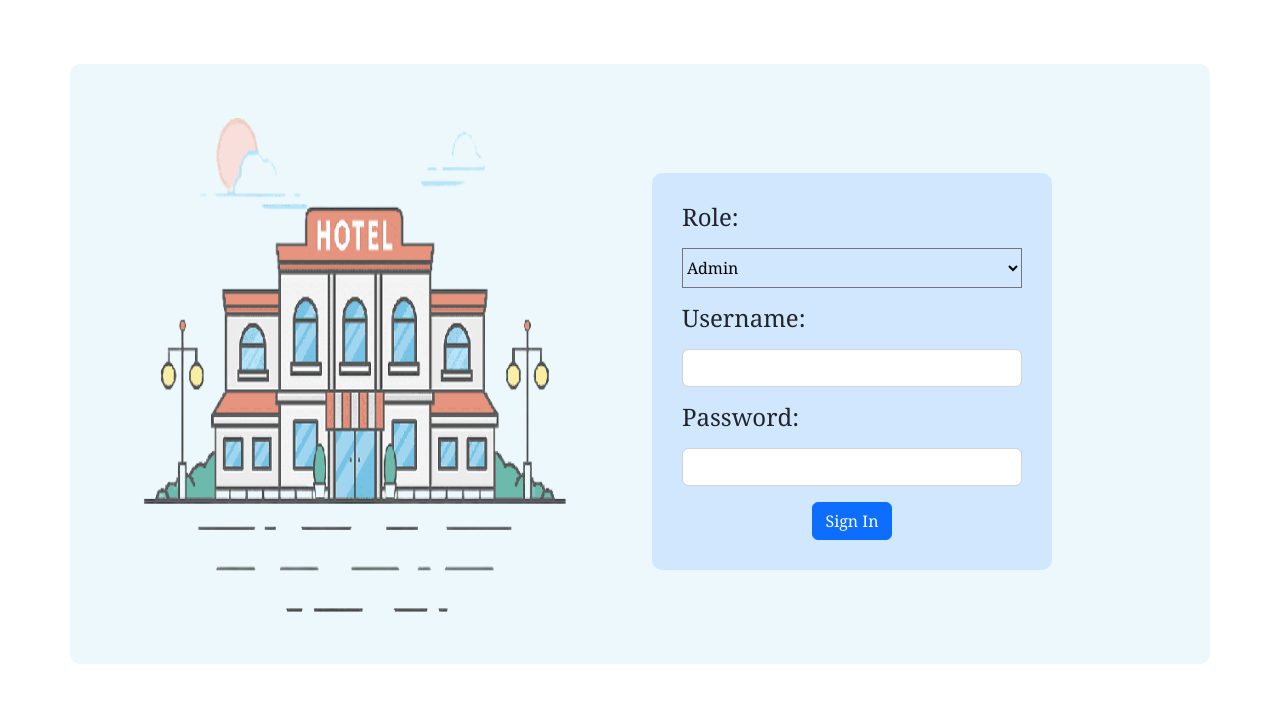
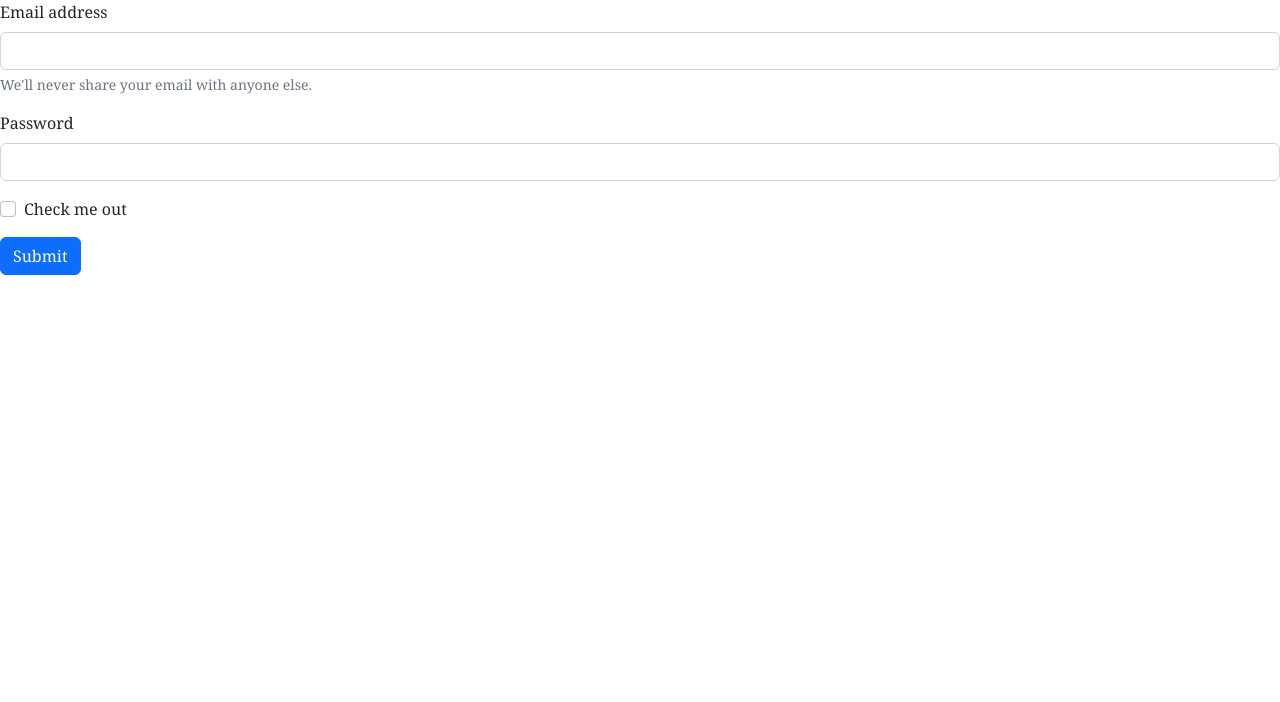
Before and after one commit to Shreya010tech/Frontend, a React (Create React App) app: page /CheckedIn in a window 1280 px wide. Before the commit this address led to /Home. Shown: the top 702 px of the page. Built offline with nearby package versions, Linux system fonts and the light colour scheme.

Commit message:
Added New CheckedIn File For Testing

```diff
--- a/src/App.js
+++ b/src/App.js
@@ -9,8 +9,8 @@ import Profile from "./components/Profile";
 import Reservation from "./components/Reservation";
 import ReservationConfirmation from "./components/ReservationConfirmation";
 import RoomAvailability from "./components/RoomAvailability";
-import CheckIn from "./components/checkin";
-
+import CheckedIn from "./components/CheckedIn";
+import CheckIn from "./components/CheckIn";
 const App = () => {
   return (
     <>
@@ -30,6 +30,7 @@ const App = () => {
         <Route exact path="/Application" element={<Application />} />
         <Route exact path="/Notice" element={<Notice />} />
         <Route exact path="/CheckIn" element={<CheckIn />} />
+        <Route exact path="/CheckedIn" element={<CheckedIn />} />
         <Route path="*" element={<Navigate to="/Home" replace />} />
       </Routes>
     </>
--- a/src/Main.css
+++ b/src/Main.css
@@ -1,5 +1,6 @@
 body {
   font-family: Georgia !important;
+  overflow-y: scroll!important;
 }
 
 #HomeCss {
@@ -119,6 +120,7 @@ body {
   border-radius: 50%;
   background: rgba(255, 0, 0, 0.5);
   padding: 8px;
+  cursor:pointer;
 }
 
 .roomcircleyellow {
@@ -128,6 +130,7 @@ body {
   border-radius: 50%;
   background: rgba(255, 255, 0, 0.5);
   padding: 8px;
+  cursor:pointer;
 }
 
 .roomcirclegreen {
@@ -137,6 +140,7 @@ body {
   border-radius: 50%;
   background: rgba(0, 255, 0, 0.5);
   padding: 8px;
+  cursor:pointer;
 }
 
 .imgformfix {
--- /dev/null
+++ b/src/components/CheckedIn.jsx
@@ -0,0 +1,49 @@
+import React from "react";
+
+const CheckedIn = () => {
+  return (
+    <div>
+      <form>
+        <div className="mb-3">
+          <label for="exampleInputEmail1" className="form-label">
+            Email address
+          </label>
+          <input
+            type="email"
+            className="form-control"
+            id="exampleInputEmail1"
+            aria-describedby="emailHelp"
+          />
+          <div id="emailHelp" className="form-text">
+            We'll never share your email with anyone else.
+          </div>
+        </div>
+        <div className="mb-3">
+          <label for="exampleInputPassword1" className="form-label">
+            Password
+          </label>
+          <input
+            type="password"
+            className="form-control"
+            id="exampleInputPassword1"
+          />
+        </div>
+        <div className="mb-3 form-check">
+          <input
+            type="checkbox"
+            className="form-check-input"
+            id="exampleCheck1"
+          />
+          <label className="form-check-label" for="exampleCheck1">
+            Check me out
+          </label>
+        </div>
+        <button type="submit" className="btn btn-primary">
+          Submit
+        </button>
+      </form>
+    </div>
+  );
+};
+
+export default CheckedIn;
--- a/src/components/RoomAvailability.jsx
+++ b/src/components/RoomAvailability.jsx
@@ -18,21 +18,9 @@ const RoomAvailability = () => {
           </div>
         </div>
       </nav>
-      <center>
       <nav className="navbar navbar-expand-lg bg-body-tertiary">
         <div className="container-fluid">
-            <button
-              className="navbar-toggler"
-              type="button"
-              data-bs-toggle="collapse"
-              data-bs-target="#navbarNavAltMarkup"
-              aria-controls="navbarNavAltMarkup"
-              aria-expanded="false"
-              aria-label="Toggle navigation"
-            >
-              <span className="navbar-toggler-icon"></span>
-            </button>
-            <div className="collapse navbar-collapse" id="navbarNavAltMarkup">
+          <center>
             <div className="navbar-nav">
               <a
                 className="nav-link active text-primary"
@@ -48,70 +36,10 @@ const RoomAvailability = () => {
                 Executive
               </a>
             </div>
-            </div>
+          </center>
         </div>
       </nav>
-      </center>
       <div className="image-slider">
-        {/* <div id="carouselExampleIndicators" className="carousel slide">
-          <div className="carousel-indicators">
-            <button
-              type="button"
-              data-bs-target="#carouselExampleIndicators"
-              data-bs-slide-to="0"
-              className="active"
-              aria-current="true"
-              aria-label="Slide 1"
-            ></button>
-            <button
-              type="button"
-              data-bs-target="#carouselExampleIndicators"
-              data-bs-slide-to="1"
-              aria-label="Slide 2"
-            ></button>
-            <button
-              type="button"
-              data-bs-target="#carouselExampleIndicators"
-              data-bs-slide-to="2"
-              aria-label="Slide 3"
-            ></button>
-          </div>
-          <div className="carousel-inner">
-            <div className="carousel-item active">
-              <img src="https://images.unsplash.com/photo-1631049307264-da0ec9d70304?ixlib=rb-4.0.3&ixid=MnwxMjA3fDB8MHxzZWFyY2h8Mnx8aG90ZWwlMjByb29tfGVufDB8fDB8fA%3D%3D&auto=format&fit=crop&w=500&q=60" className="d-block w-100" alt="..." />
-            </div>
-            <div className="carousel-item">
-              <img src="https://images.unsplash.com/photo-1582719478250-c89cae4dc85b?ixlib=rb-4.0.3&ixid=MnwxMjA3fDB8MHxzZWFyY2h8NXx8aG90ZWwlMjByb29tfGVufDB8fDB8fA%3D%3D&auto=format&fit=crop&w=500&q=60" className="d-block w-100" alt="..." />
-            </div>
-            <div className="carousel-item">
-              <img src="https://images.unsplash.com/photo-1618773928121-c32242e63f39?ixlib=rb-4.0.3&ixid=MnwxMjA3fDB8MHxzZWFyY2h8Nnx8aG90ZWwlMjByb29tfGVufDB8fDB8fA%3D%3D&auto=format&fit=crop&w=500&q=60" className="d-block w-100" alt="..." />
-            </div>
-          </div>
-          <button
-            className="carousel-control-prev"
-            type="button"
-            data-bs-target="#carouselExampleIndicators"
-            data-bs-slide="prev"
-          >
-            <span
-              className="carousel-control-prev-icon"
-              aria-hidden="true"
-            ></span>
-            <span className="visually-hidden">Previous</span>
-          </button>
-          <button
-            className="carousel-control-next"
-            type="button"
-            data-bs-target="#carouselExampleIndicators"
-            data-bs-slide="next"
-          >
-            <span
-              className="carousel-control-next-icon"
-              aria-hidden="true"
-            ></span>
-            <span className="visually-hidden">Next</span>
-          </button>
-        </div> */}
         <div className="row">
           <div className="col-sm">
             <div id="imgcontainer">
```
Lines whose indentation alone changed are shown as unchanged.
